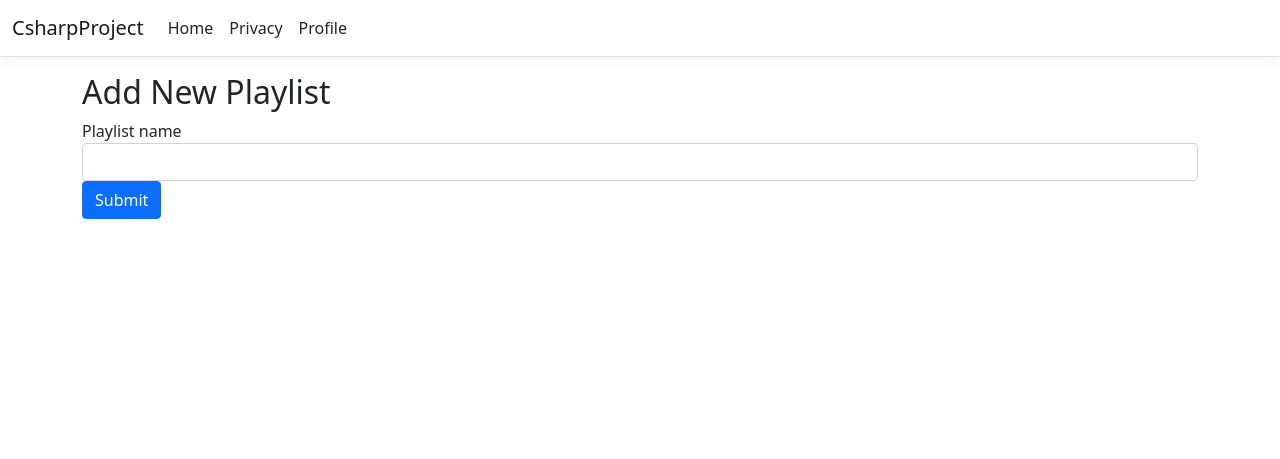
After one commit to nkwiecienn/Csharp-Course-Project, an ASP.NET Core app: template CsharpProject/Views/Playlists/Create.cshtml in a window 1280 px wide. The commit adds this page. Shown: the top 459 px of the page. Run offline with ASP.NET Core 8, Linux system fonts and the light colour scheme; the template is opened without the code that fills it, so the values that code supplies are empty; style sheets or scripts are compiled from the project's sources; some libraries are stand-ins or nearby versions.

Commit message:
Added adding playlists

```diff
--- a/CsharpProject/TODO.txt
+++ b/CsharpProject/TODO.txt
@@ -1,7 +1,7 @@
 TODO:
-- Usuwanie piosenek z playlist
 - Tworzenie nowych playlist
 - Komunikat że piosenka jest już na playliście jeśli chce się ją dodać drugi raz
+- Usuwanie piosenek z ulubionych
 
 TODO Admin:
 - dodanie admina
--- /dev/null
+++ b/CsharpProject/Views/Playlists/Create.cshtml
@@ -0,0 +1,11 @@
+@model Playlists
+
+<h2>Add New Playlist</h2>
+
+<form asp-action="Create" method="post">
+    <div class="form-group">
+        <label asp-for="Name">Playlist name</label>
+        <input asp-for="Name" class="form-control" />
+    </div>
+    <button type="submit" class="btn btn-primary">Submit</button>
+</form>
--- a/CsharpProject/Views/Playlists/Index.cshtml
+++ b/CsharpProject/Views/Playlists/Index.cshtml
@@ -19,3 +19,5 @@
     }
     </tbody>
 </table>
+
+<a href="@Url.Action("Create")">Add New Playlist</a>
```
Also changed, not shown: CsharpProject/Controllers/PlaylistsController.cs (+13 -0 lines), CsharpProject/DataBase/DataBaseInsertStatements.cs (+11 -0 lines), CsharpProject/db.db, 8 other files.
